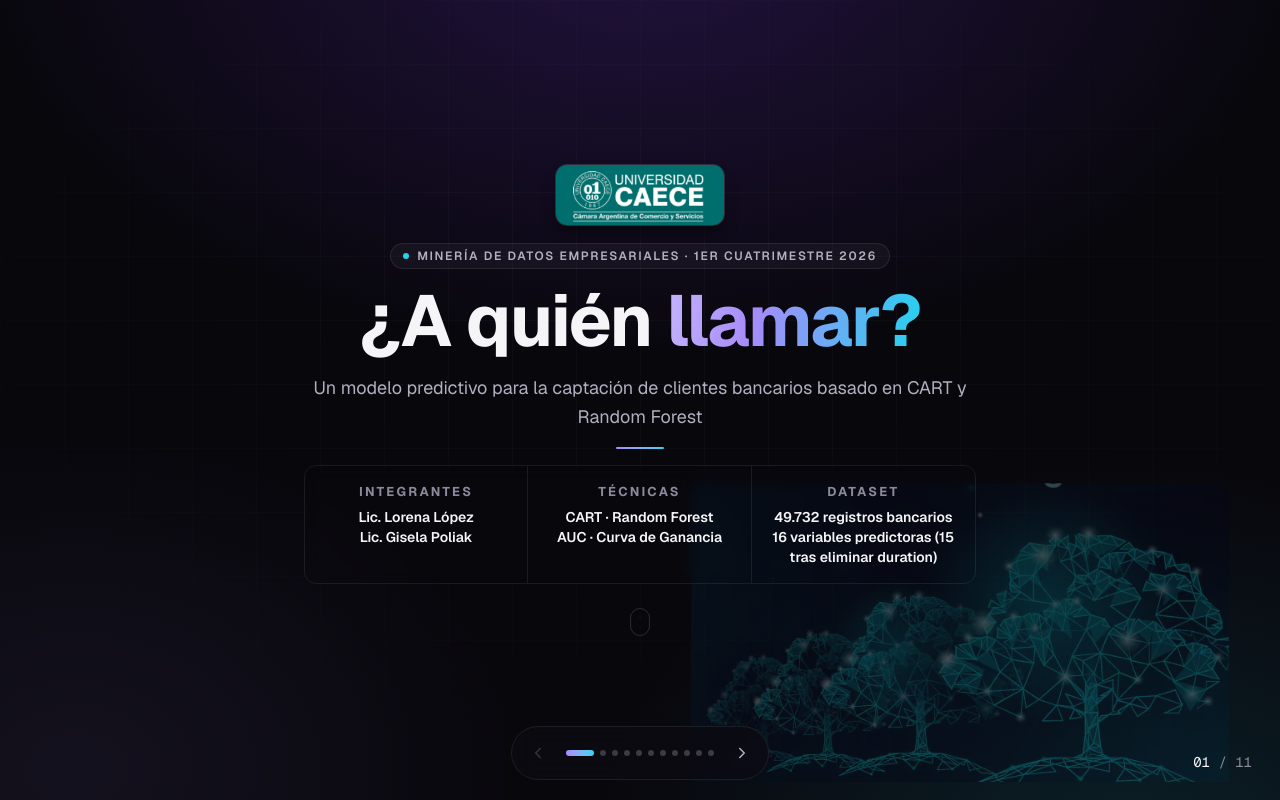
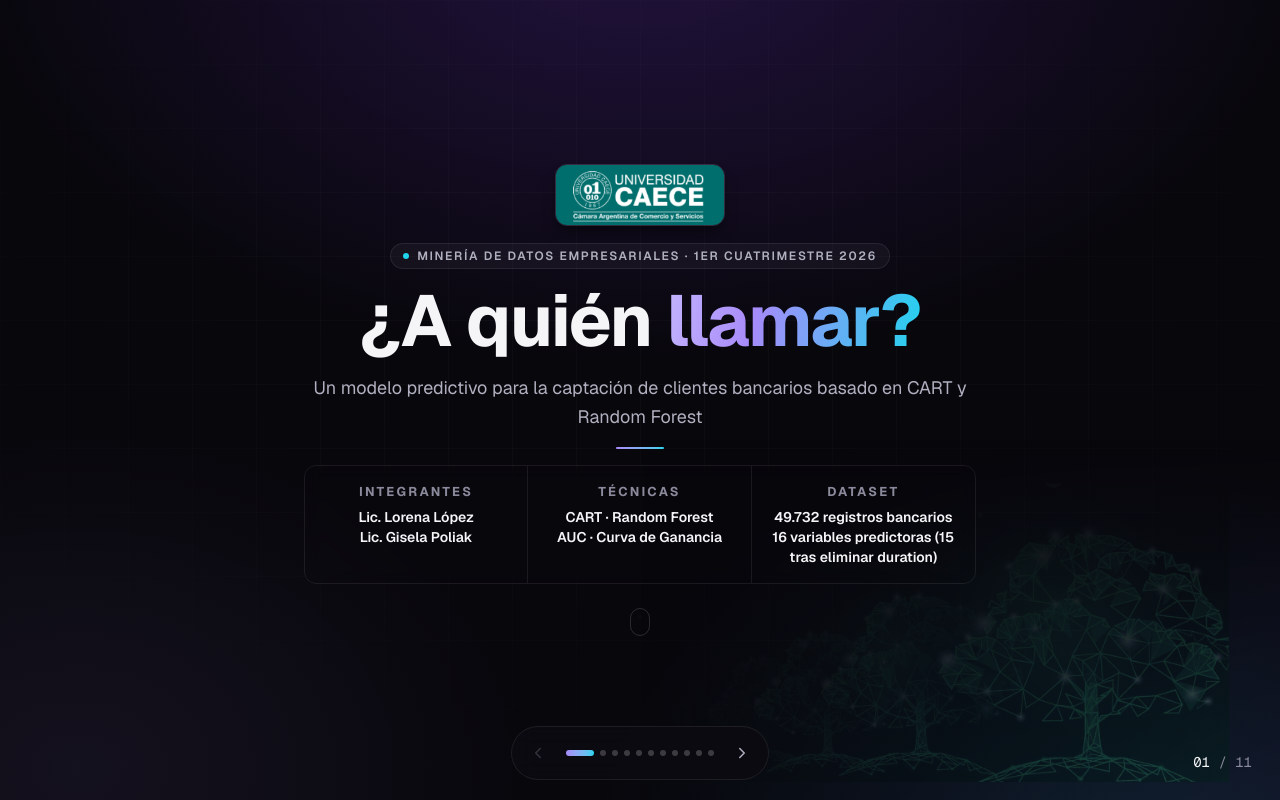
Before and after one commit to gpoliak25/presentacion-caece-mineria, a Next.js app: page / in a window 1280 px wide. Built offline with nearby package versions, Linux system fonts and the light colour scheme.

Commit message:
style: adjust tree image colors to match theme
Apply hue-rotate and saturate filters and overlay for color integration.

```diff
--- a/components/slides/SlideCover.tsx
+++ b/components/slides/SlideCover.tsx
@@ -22,19 +22,24 @@ const columns = [
 export function SlideCover() {
   return (
     <SlideShell>
-      {/* Random Forest background image - clip-path removes the decorative border lines */}
-      <div className="pointer-events-none absolute bottom-0 right-0 h-[45%] w-[50%] overflow-hidden opacity-25">
+      {/* Random Forest background image - tinted to match the violet/blue theme */}
+      <div className="pointer-events-none absolute bottom-0 right-0 h-[45%] w-[50%] overflow-hidden opacity-30">
         <Image
           src="/images/random-forest.png"
           alt=""
           fill
           className="object-cover object-bottom"
-          style={{ clipPath: "inset(12% 8% 5% 8%)" }}
+          style={{
+            clipPath: "inset(12% 8% 5% 8%)",
+            filter: "hue-rotate(-40deg) saturate(0.7)"
+          }}
           priority
         />
+        {/* Color overlay to match theme */}
+        <div className="absolute inset-0 bg-violet-deep/20 mix-blend-overlay" />
         {/* Gradients to blend into background */}
-        <div className="absolute inset-0 bg-gradient-to-r from-bg via-bg/40 to-transparent" />
-        <div className="absolute inset-0 bg-gradient-to-t from-transparent to-bg" />
+        <div className="absolute inset-0 bg-gradient-to-r from-ink via-ink/50 to-transparent" />
+        <div className="absolute inset-0 bg-gradient-to-t from-transparent to-ink" />
       </div>
 
       <div className="relative z-10 flex flex-col items-center text-center">
```
